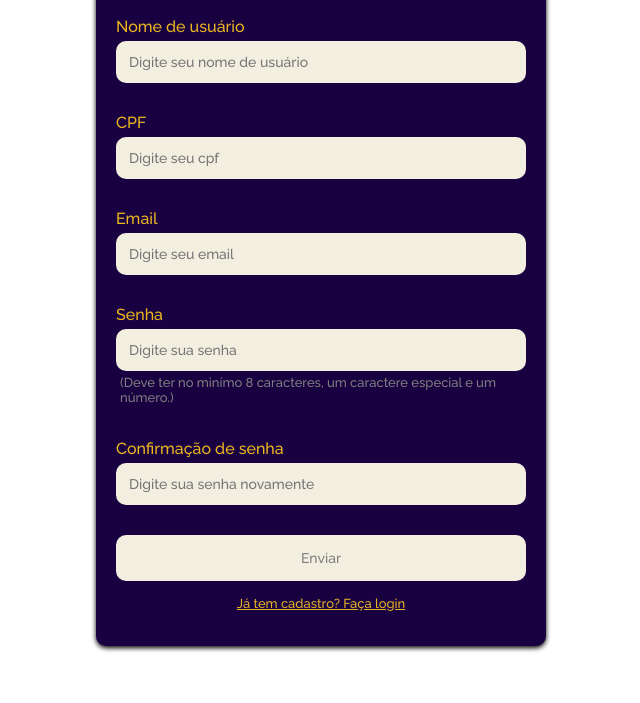
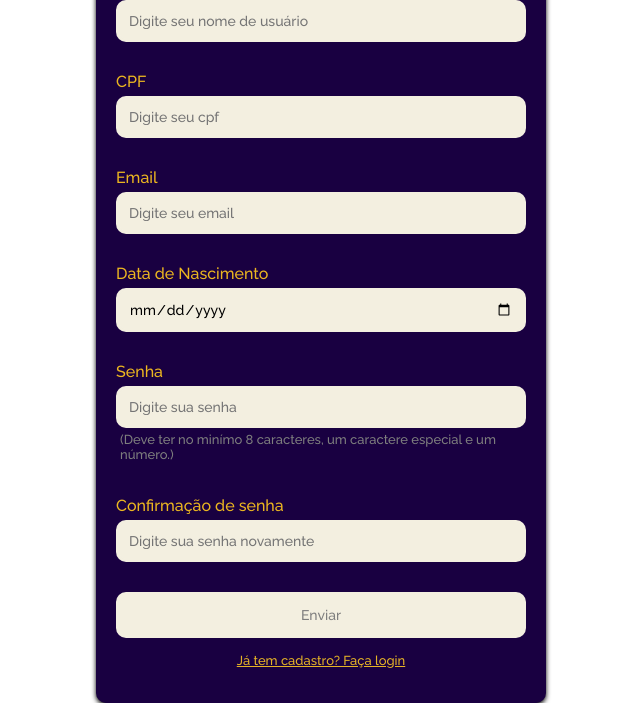
Before and after one commit to matheusbezerraa/Pag-Login-Cadastro-Atividade-Codigos-Alta-Performece-Web-2023.3, a plain HTML site: page Formulario da faculdade/cadastroPage.html in a window 1280 px wide. Shown: the part 113-816 px from the top of the page, without its empty margins (319-959 px from the left). Drawn offline with Linux system fonts and the light colour scheme.

Commit message:
adicionando data no html

```diff
--- a/Formulario da faculdade/cadastroPage.html
+++ b/Formulario da faculdade/cadastroPage.html
@@ -44,6 +44,14 @@
         </div>
 
         <div class="form-control">
+            <label for="data">Data de Nascimento</label>
+            <input type="date" name="data" id="data">
+            <i class="fas fa-exclamation-circle"></i>
+            <i class="fas fa-check-circle"></i>
+            <small>Mensagem de erro</small>
+        </div>
+
+        <div class="form-control">
             <label for="password">Senha</label>
             <input type="password" name="password" id="password" placeholder="Digite sua senha">
             <i class="fas fa-exclamation-circle"></i>
@@ -60,7 +68,7 @@
             <small>Mensagem de erro</small>
         </div>
 
-            <button id="botaoCadastro" name="submit" class="botao-cadastro" type="submit">Enviar</button>
+            <button onclick="cadastrar()" id="botaoCadastro" name="submit" class="botao-cadastro" type="submit">Enviar</button>
             <a class="link-login" href="loginPage.html">Já tem cadastro? Faça login</a>
 
       </form>
```
